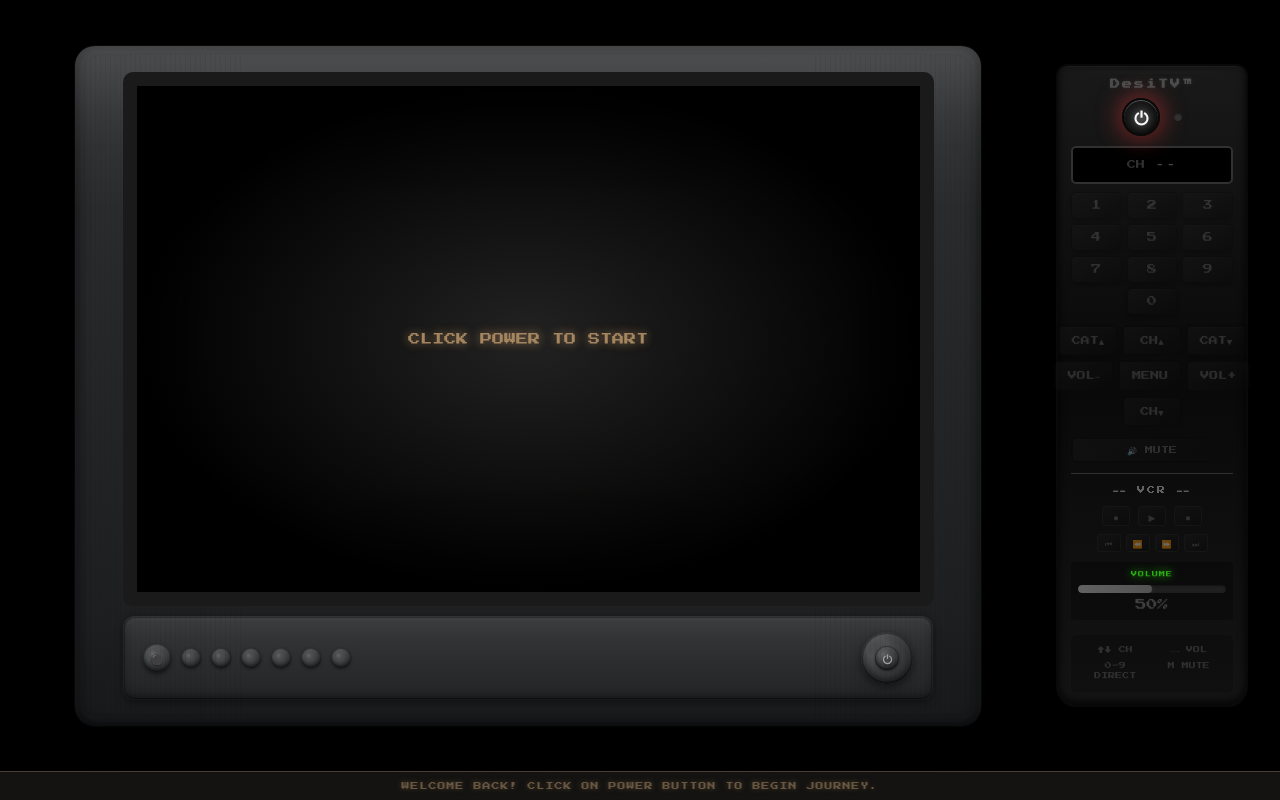
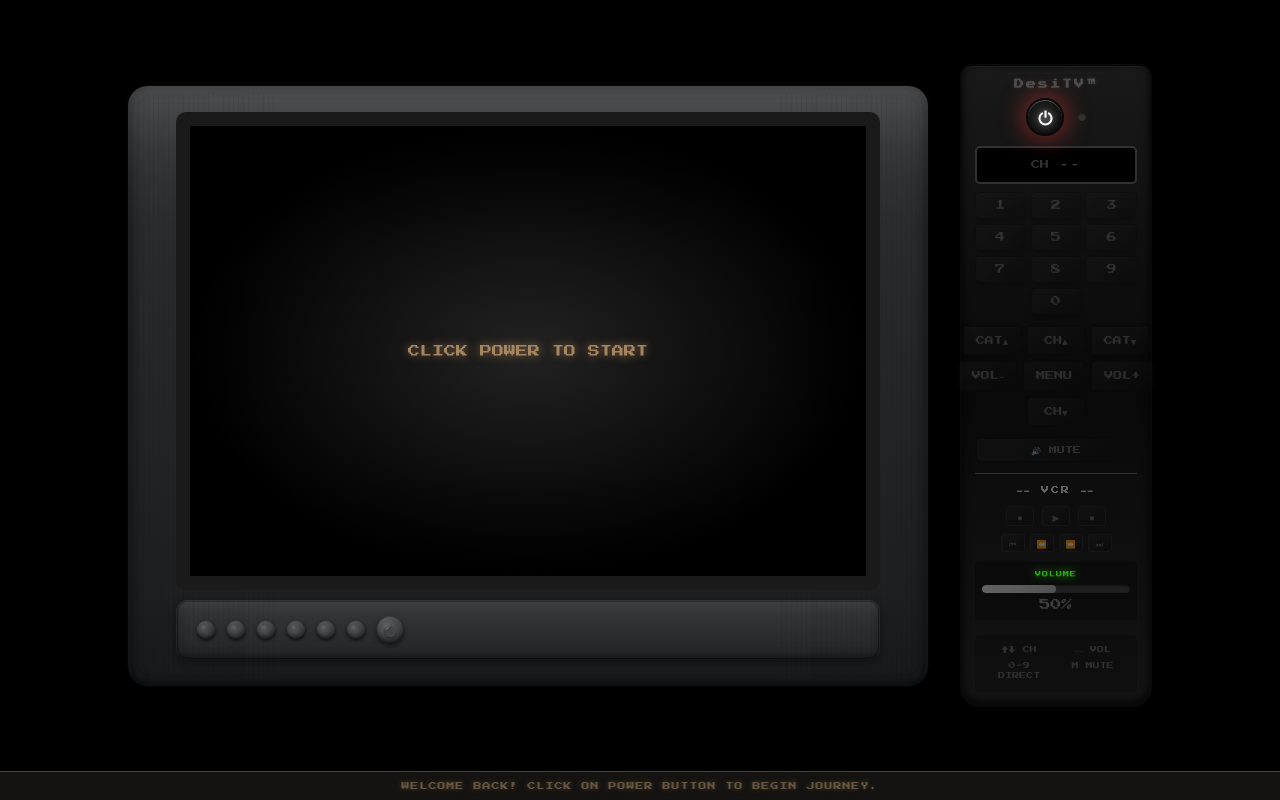
Before and after one commit to pudiish/desiTV, a React (Vite) app in the folder client/: page /tv in a window 1280 px wide. Built offline with nearby package versions, Linux system fonts and the light colour scheme; no server answers.

Commit message:
Fix TV frame size to be fixed (800x600px), make TV buttons functional, reposition category buttons, remove tv-dial and status indicator, improve button accessibility

```diff
--- a/client/src/components/TVFrame.jsx
+++ b/client/src/components/TVFrame.jsx
@@ -6,7 +6,7 @@ import BufferingOverlay from './BufferingOverlay'
 import WhatsNextPreview from './WhatsNextPreview'
 import CRTInfoOverlay from './CRTInfoOverlay'
 
-export default function TVFrame({ power, activeChannel, onStaticTrigger, statusMessage, volume, crtVolume = null, crtIsMuted = false, staticActive, allChannels, onVideoEnd, isBuffering = false, bufferErrorMessage = '', onBufferingChange = null, onPlaybackProgress = null, playbackInfo = null, activeChannelIndex = 0, channels = [], onTapHandlerReady = null, onFullscreenChange = null, onRemoteEdgeHover = null, remoteOverlayComponent = null, remoteOverlayVisible = false, menuComponent = null }) {
+export default function TVFrame({ power, activeChannel, onStaticTrigger, statusMessage, volume, crtVolume = null, crtIsMuted = false, staticActive, allChannels, onVideoEnd, isBuffering = false, bufferErrorMessage = '', onBufferingChange = null, onPlaybackProgress = null, playbackInfo = null, activeChannelIndex = 0, channels = [], onTapHandlerReady = null, onFullscreenChange = null, onRemoteEdgeHover = null, remoteOverlayComponent = null, remoteOverlayVisible = false, menuComponent = null, onPowerToggle = null, onChannelUp = null, onChannelDown = null, onVolumeUp = null, onVolumeDown = null, onMute = null }) {
 	const tvFrameRef = useRef(null)
 	const [isFullscreen, setIsFullscreen] = useState(false)
 	const [showFullscreenHint, setShowFullscreenHint] = useState(false)
@@ -324,16 +324,48 @@ export default function TVFrame({ power, activeChannel, onStaticTrigger, statusM
 				{/* Bottom control strip to mimic 2000s CRT front panel */}
 				<div className="tv-control-bar">
 					<div className="tv-control-buttons">
-						<div className="tv-btn power"></div>
-						<div className="tv-btn small"></div>
-						<div className="tv-btn small"></div>
-						<div className="tv-btn small"></div>
-						<div className="tv-btn small"></div>
-						<div className="tv-btn small"></div>
-						<div className="tv-btn small"></div>
-					</div>
-					<div className="tv-dial">
-						<div className="tv-dial-inner"></div>
+						<button
+							className="tv-btn small"
+							onClick={(e) => { e.stopPropagation(); onChannelDown && onChannelDown(); }}
+							title="Channel Down"
+							aria-label="Channel Down"
+						></button>
+						<button
+							className="tv-btn small"
+							onClick={(e) => { e.stopPropagation(); onChannelUp && onChannelUp(); }}
+							title="Channel Up"
+							aria-label="Channel Up"
+						></button>
+						<button
+							className="tv-btn small"
+							onClick={(e) => { e.stopPropagation(); onVolumeDown && onVolumeDown(); }}
+							title="Volume Down"
+							aria-label="Volume Down"
+						></button>
+						<button
+							className="tv-btn small"
+							onClick={(e) => { e.stopPropagation(); onVolumeUp && onVolumeUp(); }}
+							title="Volume Up"
+							aria-label="Volume Up"
+						></button>
+						<button
+							className="tv-btn small"
+							onClick={(e) => { e.stopPropagation(); onMute && onMute(); }}
+							title="Mute"
+							aria-label="Mute"
+						></button>
+						<button
+							className="tv-btn small"
+							onClick={(e) => { e.stopPropagation(); toggleFullscreen(); }}
+							title="Fullscreen"
+							aria-label="Fullscreen"
+						></button>
+						<button
+							className="tv-btn power"
+							onClick={(e) => { e.stopPropagation(); onPowerToggle && onPowerToggle(); }}
+							title="Power"
+							aria-label="Power"
+						></button>
 					</div>
 				</div>
 			</div>
--- a/client/src/pages/Home.jsx
+++ b/client/src/pages/Home.jsx
@@ -622,6 +622,12 @@ export default function Home() {
 			onFullscreenChange={setIsFullscreen}
 			onRemoteEdgeHover={handleRemoteEdgeHover}
 			remoteOverlayVisible={remoteOverlayVisible}
+			onPowerToggle={handlePowerToggle}
+			onChannelUp={handleChannelUp}
+			onChannelDown={handleChannelDown}
+			onVolumeUp={handleVolumeUp}
+			onVolumeDown={handleVolumeDown}
+			onMute={handleMute}
 			remoteOverlayComponent={isFullscreen ? (
 				<TVRemote
 					power={power}
--- a/client/src/styles.css
+++ b/client/src/styles.css
@@ -140,6 +140,8 @@ body:has(.tv-frame-container:-ms-fullscreen) {
 	overflow: visible; /* allow remote to fully show */
 	min-height: 0;
 	position: relative;
+	/* Prevent TV frame from flexing */
+	flex-wrap: nowrap;
 }
 
 
@@ -155,7 +157,7 @@ body:has(.tv-frame-container:-ms-fullscreen) {
 
 /* Left Side - TV Frame */
 .tv-frame-container {
-	flex: 1;
+	flex: 0 0 auto; /* Don't flex - fixed size */
 	display: flex;
 	flex-direction: column;
 	align-items: center;
@@ -164,7 +166,8 @@ body:has(.tv-frame-container:-ms-fullscreen) {
 	transition: filter 0.2s ease;
 	position: relative;
 	filter: none; /* disable ambient halo */
-	min-height: 200px; /* Ensure minimum height on mobile */
+	width: 800px; /* Fixed container width */
+	height: 600px; /* Fixed container height */
 	overflow: visible;
 }
 
@@ -259,10 +262,15 @@ body:has(.tv-frame-container:-ms-fullscreen) {
 }
 
 .tv-frame {
-	height: clamp(400px, calc(100vh - 80px), 90vh);
-	width: auto;
+	height: 600px !important; /* Fixed height - no flexing */
+	width: 800px !important; /* Fixed width - no flexing */
+	min-width: 800px !important;
+	min-height: 600px !important;
+	max-width: 800px !important;
+	max-height: 600px !important;
 	aspect-ratio: 4/3; /* Classic CRT TV aspect ratio */
-	max-width: calc(100vw - 320px);
+	flex-shrink: 0; /* Prevent flex shrinking */
+	flex-grow: 0; /* Prevent flex growing */
 	/* Dark plastic look - late 2000s style */
 	background:
 		/* Base dark gray plastic */
@@ -561,6 +569,7 @@ body:has(.tv-frame-container:-ms-fullscreen) {
 	width: clamp(20px, 2.2vw, 24px);
 	height: clamp(20px, 2.2vw, 24px);
 	border-radius: 50%;
+	border: none;
 	/* Dark plastic concave button */
 	background: radial-gradient(circle at 35% 35%,
 		rgba(255, 255, 255, 0.12) 0%,
@@ -574,6 +583,39 @@ body:has(.tv-frame-container:-ms-fullscreen) {
 		inset 0 0 0 1px rgba(0, 0, 0, 0.4),
 		0 1px 3px rgba(0, 0, 0, 0.5);
 	position: relative;
+	cursor: pointer;
+	transition: all 0.15s ease;
+	-webkit-tap-highlight-color: transparent;
+	outline: none;
+}
+
+.tv-btn:hover {
+	background: radial-gradient(circle at 35% 35%,
+		rgba(255, 255, 255, 0.18) 0%,
+		#4f5153 25%,
+		#3a3c3e 60%,
+		#2d2f31 100%
+	);
+	box-shadow:
+		inset 0 2px 4px rgba(255, 255, 255, 0.15),
+		inset 0 -2px 4px rgba(0, 0, 0, 0.5),
+		inset 0 0 0 1px rgba(0, 0, 0, 0.3),
+		0 2px 5px rgba(0, 0, 0, 0.6);
+	transform: scale(1.05);
+}
+
+.tv-btn:active {
+	transform: scale(0.95);
+	box-shadow:
+		inset 0 3px 6px rgba(0, 0, 0, 0.7),
+		inset 0 -1px 2px rgba(255, 255, 255, 0.05),
+		inset 0 0 0 1px rgba(0, 0, 0, 0.5),
+		0 1px 2px rgba(0, 0, 0, 0.4);
+}
+
+.tv-btn:focus {
+	outline: 2px solid rgba(74, 158, 255, 0.6);
+	outline-offset: 2px;
 }
 
 /* Button highlight - subtle for dark plastic */
@@ -611,6 +653,29 @@ body:has(.tv-frame-container:-ms-fullscreen) {
 		0 2px 4px rgba(0, 0, 0, 0.5);
 }
 
+.tv-btn.power:hover {
+	background: radial-gradient(circle at 35% 35%,
+		rgba(255, 255, 255, 0.2) 0%,
+		#555759 25%,
+		#404244 60%,
+		#323436 100%
+	);
+	box-shadow:
+		inset 0 2px 5px rgba(255, 255, 255, 0.15),
+		inset 0 -3px 5px rgba(0, 0, 0, 0.55),
+		inset 0 0 0 1px rgba(0, 0, 0, 0.3),
+		0 3px 6px rgba(0, 0, 0, 0.6);
+}
+
+.tv-btn.power:active {
+	transform: scale(0.95);
+	box-shadow:
+		inset 0 3px 7px rgba(0, 0, 0, 0.75),
+		inset 0 -1px 3px rgba(255, 255, 255, 0.05),
+		inset 0 0 0 1px rgba(0, 0, 0, 0.5),
+		0 1px 3px rgba(0, 0, 0, 0.4);
+}
+
 /* Power symbol (optional - can be added via JSX) */
 .tv-btn.power::after {
 	content: "⚫";
@@ -623,70 +688,6 @@ body:has(.tv-frame-container:-ms-fullscreen) {
 	text-shadow: 0 1px 2px rgba(0, 0, 0, 0.5);
 }
 
-.tv-dial {
-	width: clamp(44px, 5vw, 52px);
-	height: clamp(44px, 5vw, 52px);
-	border-radius: 50%;
-	/* Dark plastic dial with concentric rings */
-	background:
-		radial-gradient(circle at 30% 30%,
-			rgba(255, 255, 255, 0.15) 0%,
-			#4f5153 20%,
-			#3d3f41 45%,
-			#2f3133 75%,
-			#252729 100%
-		),
-		/* Concentric ring texture */
-		repeating-conic-gradient(
-			from 0deg at 50% 50%,
-			transparent 0deg,
-			rgba(0, 0, 0, 0.15) 1deg,
-			transparent 2deg,
-			rgba(0, 0, 0, 0.15) 3deg,
-			transparent 4deg
-		);
-	box-shadow:
-		inset 0 3px 6px rgba(255, 255, 255, 0.1),
-		inset 0 -4px 8px rgba(0, 0, 0, 0.6),
-		inset 0 0 0 2px rgba(0, 0, 0, 0.4),
-		0 3px 8px rgba(0, 0, 0, 0.5);
-	display: flex;
-	align-items: center;
-	justify-content: center;
-	position: relative;
-	z-index: 1;
-}
-
-.tv-dial-inner {
-	width: clamp(20px, 2.4vw, 24px);
-	height: clamp(20px, 2.4vw, 24px);
-	border-radius: 50%;
-	background: radial-gradient(circle at 35% 35%,
-		rgba(255, 255, 255, 0.12) 0%,
-		#4a4c4e 30%,
-		#353739 65%,
-		#252729 100%
-	);
-	box-shadow:
-		inset 0 2px 4px rgba(255, 255, 255, 0.1),
-		inset 0 -2px 4px rgba(0, 0, 0, 0.6),
-		inset 0 0 0 1px rgba(0, 0, 0, 0.4),
-		0 1px 3px rgba(0, 0, 0, 0.5);
-	position: relative;
-}
-
-/* Power symbol on dial center */
-.tv-dial-inner::after {
-	content: "⏻";
-	position: absolute;
-	top: 50%;
-	left: 50%;
-	transform: translate(-50%, -50%);
-	font-size: clamp(10px, 1.2vw, 12px);
-	color: #a0a0a0;
-	font-weight: bold;
-	text-shadow: 0 1px 2px rgba(0, 0, 0, 0.5);
-}
 
 .tv-off-screen {
 	width: 100%;
@@ -2406,8 +2407,7 @@ button,
 /* Large Desktop (1400px+) - TV and remote side by side */
 @media (min-width: 1400px) {
 	.tv-frame {
-		height: clamp(550px, 90vh, 92vh);
-		max-width: calc(100vw - 340px);
+		/* Fixed size - no change */
 	}
 
 	.right-panel {
@@ -2423,8 +2423,7 @@ button,
 /* Standard Desktop (1024px - 1399px) */
 @media (min-width: 1024px) and (max-width: 1399px) {
 	.tv-frame {
-		height: clamp(450px, 85vh, 88vh);
-		max-width: calc(100vw - 300px);
+		/* Fixed size - no change */
 	}
 
 	.right-panel {
@@ -2445,10 +2444,13 @@ button,
 	}
 
 	.tv-frame {
-		height: clamp(400px, 80vh, 85vh);
-		max-width: calc(100vw - 280px);
-		padding: 12px;
-		border-radius: 12px;
+		/* Fixed size - no scaling */
+		width: 800px !important;
+		height: 600px !important;
+		max-width: 800px !important;
+		max-height: 600px !important;
+		min-width: 800px !important;
+		min-height: 600px !important;
 	}
 
 	.right-panel {
@@ -2535,10 +2537,13 @@ button,
 	}
 
 	.tv-frame {
-		height: auto;
-		width: 100%;
-		max-width: 100%;
-		aspect-ratio: 4/3; /* Consistent 4:3 aspect ratio */
+		/* Fixed size - no scaling even on mobile */
+		width: 800px !important;
+		height: 600px !important;
+		max-width: 800px !important;
+		max-height: 600px !important;
+		min-width: 800px !important;
+		min-height: 600px !important;
 		padding: 8px;
 		border-radius: 8px;
 	}
@@ -2647,9 +2652,13 @@ button,
 	}
 
 	.tv-frame {
-		width: 100%;
-		height: auto;
-		aspect-ratio: 4/3; /* Consistent 4:3 aspect ratio */
+		/* Fixed size - no scaling even on small mobile */
+		width: 800px !important;
+		height: 600px !important;
+		max-width: 800px !important;
+		max-height: 600px !important;
+		min-width: 800px !important;
+		min-height: 600px !important;
 		padding: 6px;
 		border-radius: 6px;
 		border-width: 2px;
```
